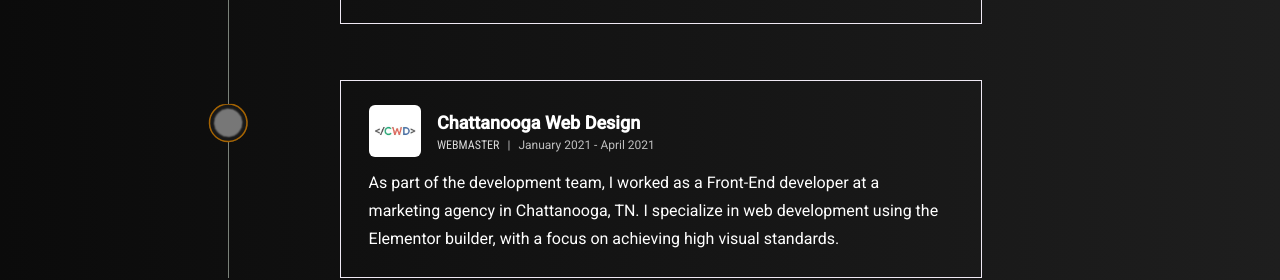
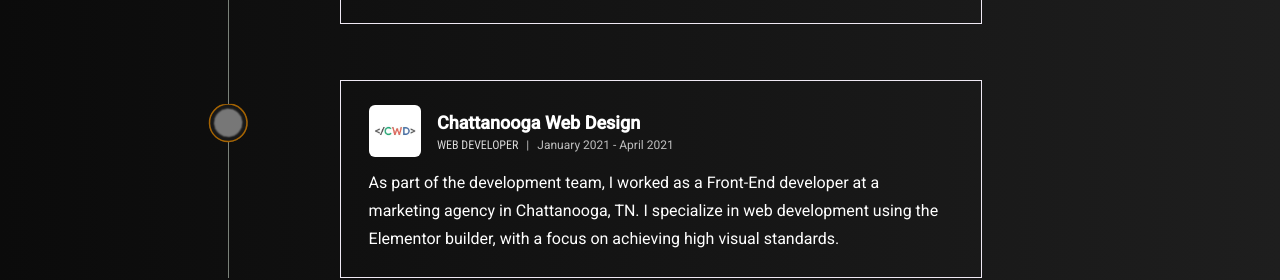
Before and after one commit to jor-g-r/portfolio-Jorge-Rondon, a Next.js app in the folder portfolio/: page / in a window 1280 px wide. Shown: the part 2380-2660 px from the top of the page. Built offline with nearby package versions, Linux system fonts and the light colour scheme.

Commit message:
Chattanooga position adjustment

```diff
--- a/portfolio/src/app/components/Experience.tsx
+++ b/portfolio/src/app/components/Experience.tsx
@@ -156,7 +156,7 @@ const Experience = () => {
                         company='Chattanooga Web Design'
                         logo={logo.cwd}
                         siteUrl='https://www.chattanoogawebdesign.com/'
-                        position='Webmaster'
+                        position='Web Developer'
                         time='january 2021 - april 2021'
                         description={`As part of the development team, I worked as a Front-End developer at a marketing agency in Chattanooga, TN.
                                       I specialize in web development using the Elementor builder, with a focus on achieving high visual standards.`}
```
